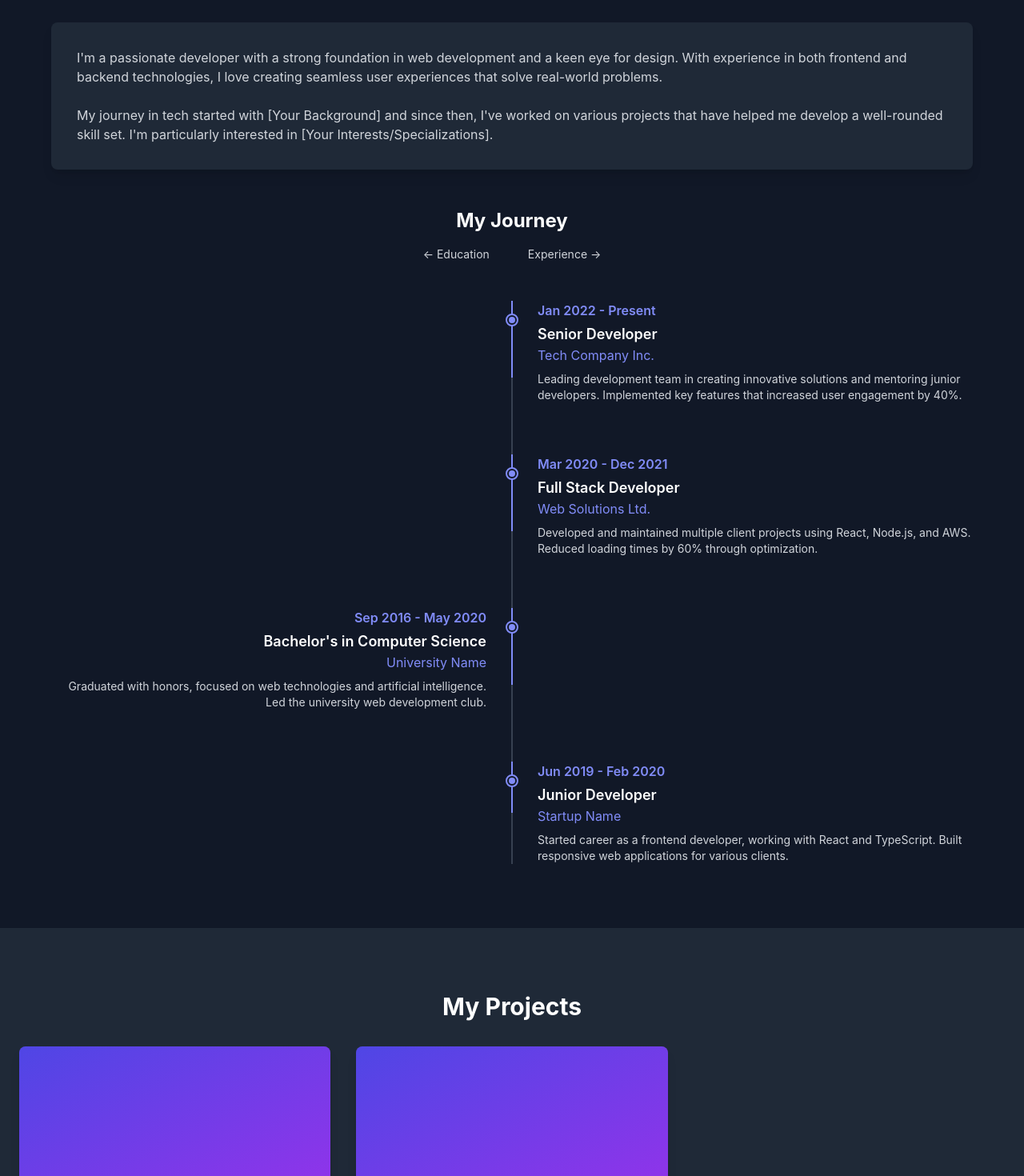
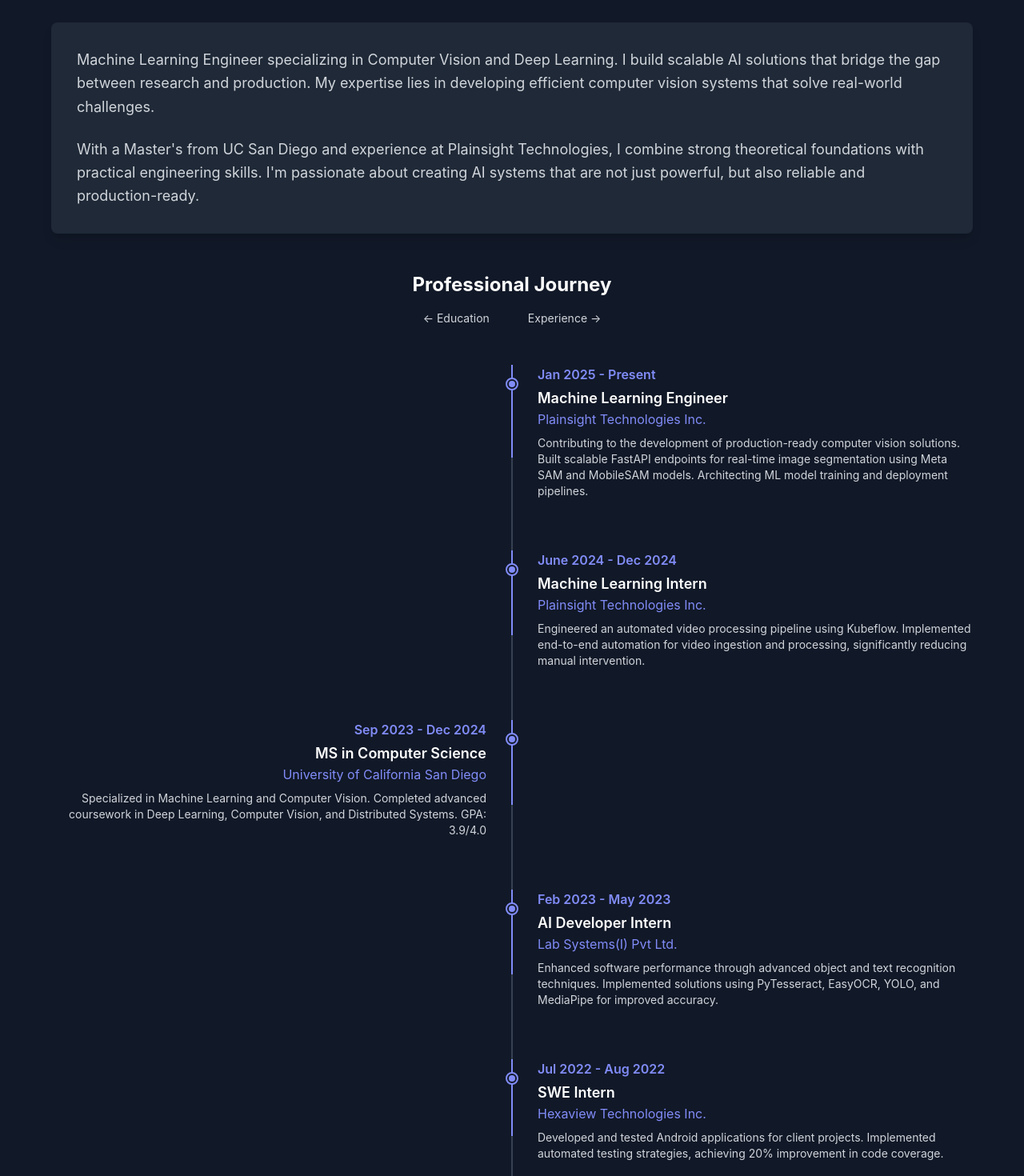
Before and after one commit to LoukikNaik/portfolio, a React (Create React App) app: page / in a window 1280 px wide. Shown: the part 920-2390 px from the top of the page at 80% size. Built offline with nearby package versions, Linux system fonts and the light colour scheme.

Commit message:
Content Update

```diff
--- a/src/components/About.js
+++ b/src/components/About.js
@@ -69,38 +69,54 @@ const TimelineItem = ({ dateRange, title, subtitle, description, isEducation })
 const About = () => {
   const timelineData = [
     {
-      dateRange: 'Jan 2022 - Present',
-      endDate: new Date('2024-03-19'), // Current date for 'Present'
-      title: 'Senior Developer',
-      subtitle: 'Tech Company Inc.',
-      description: 'Leading development team in creating innovative solutions and mentoring junior developers. Implemented key features that increased user engagement by 40%.',
+      dateRange: 'Jan 2025 - Present',
+      endDate: new Date(),
+      title: 'Machine Learning Engineer',
+      subtitle: 'Plainsight Technologies Inc.',
+      description: 'Contributing to the development of production-ready computer vision solutions. Built scalable FastAPI endpoints for real-time image segmentation using Meta SAM and MobileSAM models. Architecting ML model training and deployment pipelines.',
       isEducation: false
     },
     {
-      dateRange: 'Mar 2020 - Dec 2021',
-      endDate: new Date('2021-12-31'),
-      title: 'Full Stack Developer',
-      subtitle: 'Web Solutions Ltd.',
-      description: 'Developed and maintained multiple client projects using React, Node.js, and AWS. Reduced loading times by 60% through optimization.',
+      dateRange: 'Sep 2023 - Dec 2024',
+      endDate: new Date('2023-09-31'),
+      title: "MS in Computer Science",
+      subtitle: 'University of California San Diego',
+      description: 'Specialized in Machine Learning and Computer Vision. Completed advanced coursework in Deep Learning, Computer Vision, and Distributed Systems. GPA: 3.9/4.0',
+      isEducation: true
+    },
+    {
+      dateRange: 'June 2024 - Dec 2024',
+      endDate: new Date('2024-12-15'),
+      title: 'Machine Learning Intern',
+      subtitle: 'Plainsight Technologies Inc.',
+      description: 'Engineered an automated video processing pipeline using Kubeflow. Implemented end-to-end automation for video ingestion and processing, significantly reducing manual intervention.',
       isEducation: false
     },
     {
-      dateRange: 'Sep 2016 - May 2020',
-      endDate: new Date('2020-05-31'),
-      title: "Bachelor's in Computer Science",
-      subtitle: 'University Name',
-      description: 'Graduated with honors, focused on web technologies and artificial intelligence. Led the university web development club.',
+      dateRange: 'Feb 2023 - May 2023',
+      endDate: new Date('2023-02-31'),
+      title: 'AI Developer Intern',
+      subtitle: 'Lab Systems(I) Pvt Ltd.',
+      description: 'Enhanced software performance through advanced object and text recognition techniques. Implemented solutions using PyTesseract, EasyOCR, YOLO, and MediaPipe for improved accuracy.',
+      isEducation: false
+    },
+    {
+      dateRange: 'Aug 2019 - May 2023',
+      endDate: new Date('2019-08-31'),
+      title: "Bachelor's in Computer Engineering",
+      subtitle: 'Mumbai University',
+      description: 'Graduated with Department Rank 1 (CGPA: 9.71/10.0). Led the Competitive Programming Club and served on the National Service Scheme core team. Focus on algorithms and software engineering.',
       isEducation: true
     },
     {
-      dateRange: 'Jun 2019 - Feb 2020',
-      endDate: new Date('2020-02-28'),
-      title: 'Junior Developer',
-      subtitle: 'Startup Name',
-      description: 'Started career as a frontend developer, working with React and TypeScript. Built responsive web applications for various clients.',
+      dateRange: 'Jul 2022 - Aug 2022',
+      endDate: new Date('2022-07-28'),
+      title: 'SWE Intern',
+      subtitle: 'Hexaview Technologies Inc.',
+      description: 'Developed and tested Android applications for client projects. Implemented automated testing strategies, achieving 20% improvement in code coverage.',
       isEducation: false
     }
-  ].sort((a, b) => b.endDate - a.endDate); // Sort by end date, most recent first
+  ].sort((a, b) => b.endDate - a.endDate);
 
   return (
     <section id="about" className="py-20 bg-white dark:bg-gray-900 transition-colors duration-200">
@@ -110,23 +126,21 @@ const About = () => {
         </h2>
         <div className="max-w-6xl mx-auto">
           <div className="bg-white dark:bg-gray-800 rounded-lg shadow-lg p-8 mb-12">
-            <p className="text-gray-600 dark:text-gray-300 mb-6">
-              I'm a passionate developer with a strong foundation in web development
-              and a keen eye for design. With experience in both frontend and
-              backend technologies, I love creating seamless user experiences that
-              solve real-world problems.
+            <p className="text-gray-600 dark:text-gray-300 mb-6 text-lg leading-relaxed">
+              Machine Learning Engineer specializing in Computer Vision and Deep Learning. I build scalable AI solutions
+              that bridge the gap between research and production. My expertise lies in developing efficient computer vision
+              systems that solve real-world challenges.
             </p>
-            <p className="text-gray-600 dark:text-gray-300">
-              My journey in tech started with [Your Background] and since then,
-              I've worked on various projects that have helped me develop a
-              well-rounded skill set. I'm particularly interested in [Your
-              Interests/Specializations].
+            <p className="text-gray-600 dark:text-gray-300 text-lg leading-relaxed">
+              With a Master's from UC San Diego and experience at Plainsight Technologies, I combine strong theoretical
+              foundations with practical engineering skills. I'm passionate about creating AI systems that are not just
+              powerful, but also reliable and production-ready.
             </p>
           </div>
 
           <div className="text-center mb-12">
             <h3 className="text-2xl font-bold text-gray-800 dark:text-white mb-4">
-              My Journey
+              Professional Journey
             </h3>
             <div className="flex justify-center gap-12 text-sm text-gray-600 dark:text-gray-300">
               <span>← Education</span>
--- a/src/components/Projects.js
+++ b/src/components/Projects.js
@@ -4,7 +4,7 @@ import { FaGithub, FaExternalLinkAlt } from 'react-icons/fa';
 const Projects = () => {
   const projects = [
     {
-      title: 'Project 1',
+      title: 'Project 1(coming soon)',
       description: 'A brief description of your first project. What problems did it solve? What technologies did you use?',
       image: 'project1.jpg',
       technologies: ['React', 'Node.js', 'MongoDB'],
@@ -12,7 +12,7 @@ const Projects = () => {
       live: 'https://project1-demo.com',
     },
     {
-      title: 'Project 2',
+      title: 'Project 2(coming soon)',
       description: 'Description of your second project. Highlight the key features and your role in development.',
       image: 'project2.jpg',
       technologies: ['Vue.js', 'Express', 'PostgreSQL'],
```
